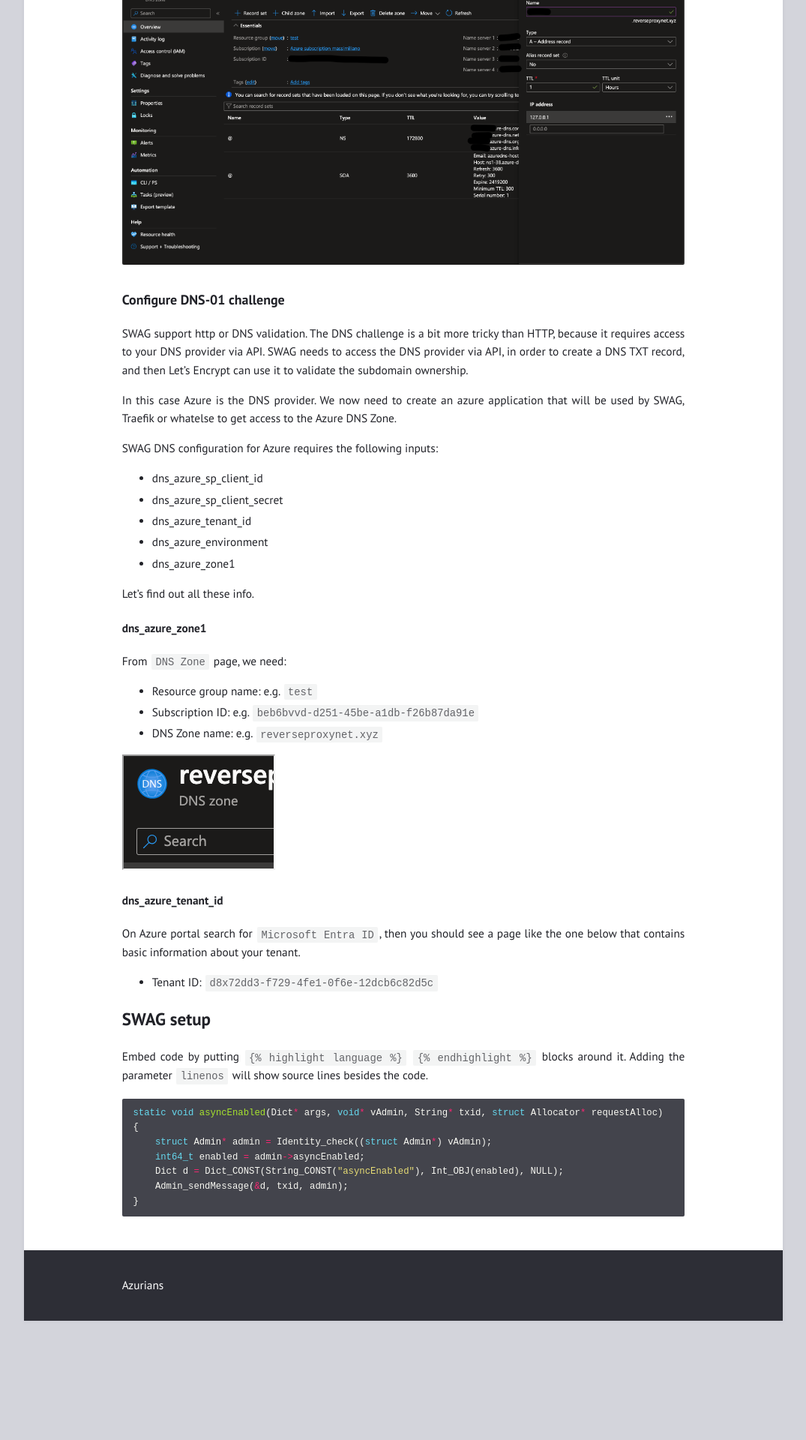
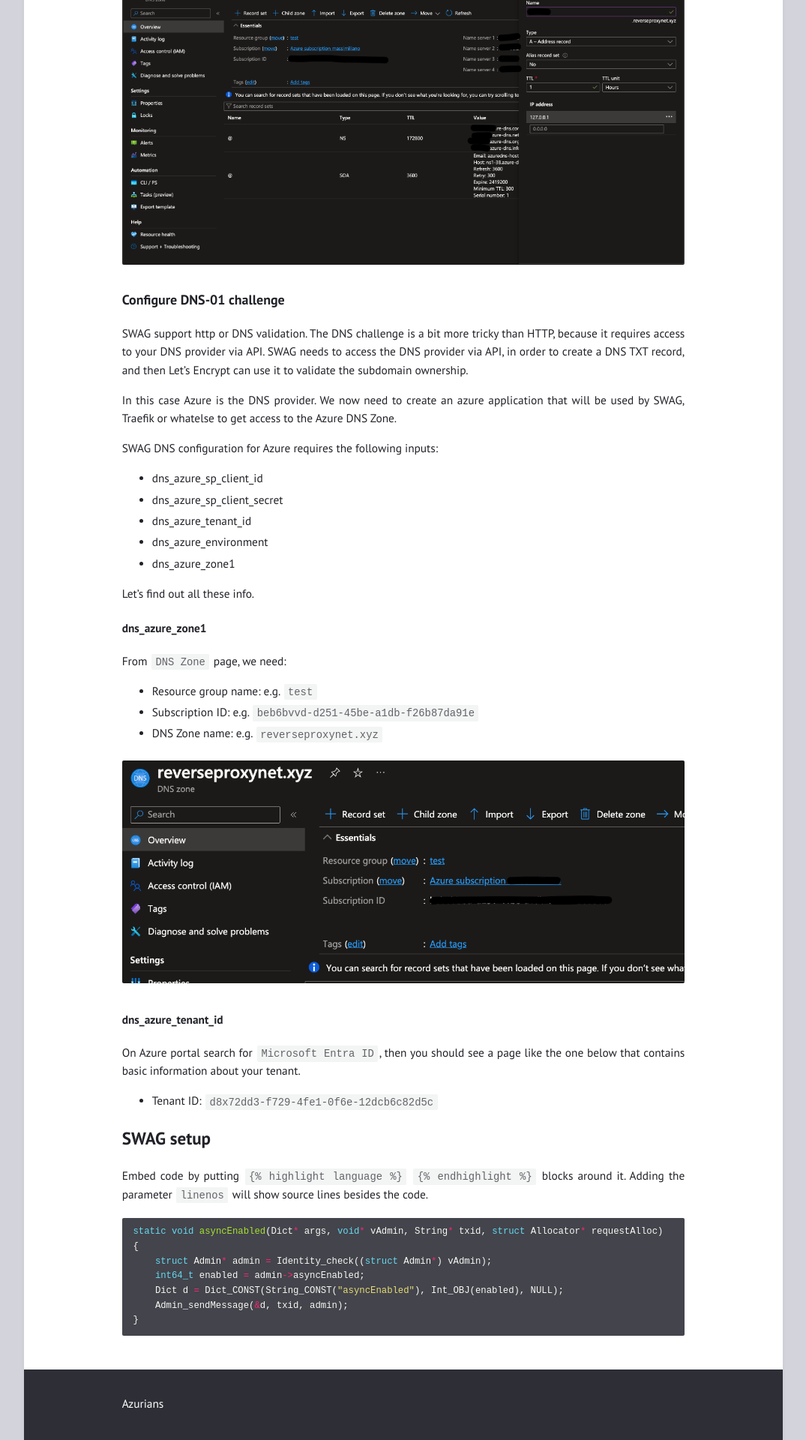
Before and after one commit to massimilianorighi/massimilianorighi.github.io, a Jekyll site: the page built from _posts/2024-02-10-azure-swag.md, in a window 1280 px wide. Shown: the part 3096-5016 px from the top of the page at 75% size, without its empty margins (102-1177 px from the left). Built offline with Jekyll 4.4.1, drawn with Linux system fonts in a browser that asks for light colours; before the commit the page ends 4857 px from its top, so only the background shows below that.

Commit message:
restored original image

```diff
--- a/_posts/2024-02-10-azure-swag.md
+++ b/_posts/2024-02-10-azure-swag.md
@@ -92,7 +92,7 @@ From `DNS Zone` page, we need:
 - Subscription ID: e.g. `beb6bvvd-d251-45be-a1db-f26b87da91e`
 - DNS Zone name: e.g. `reverseproxynet.xyz`
 
-<iframe src="/assets/images/images_2024-02-10-azure-swag/subscriptionid.png" width="200"></iframe>
+![](/assets/images/images_2024-02-10-azure-swag/subscriptionid.png)
 
 #### dns_azure_tenant_id
 On Azure portal search for `Microsoft Entra ID`, then you should see a page like the one below that contains basic information about your tenant.
```
